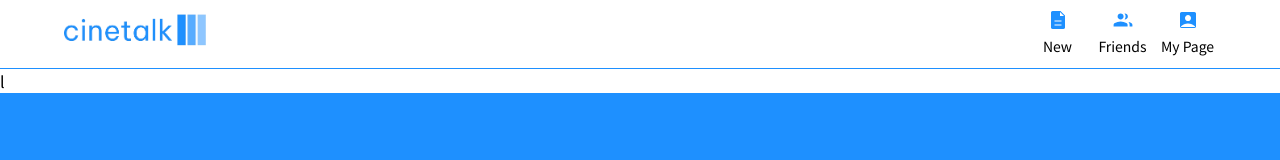
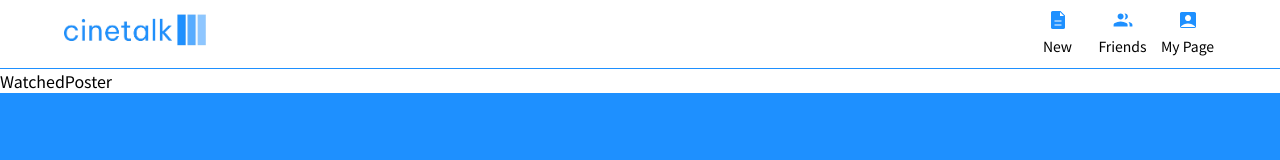
Before and after one commit to hjinn0813/cinetalk, a React (Create React App) app: page /Watched in a window 1280 px wide. Shown: the top 160 px of the page. Built offline with nearby package versions, Linux system fonts and the light colour scheme; a web font is replaced by a local one.

Commit message:
feat: 라이브러리 페이지 수정 진행중

```diff
--- a/src/components/Watched/WatchedPoster.jsx
+++ b/src/components/Watched/WatchedPoster.jsx
@@ -1,4 +1,4 @@
-// 리뷰 리스트 (포스터만 보여주기)
+// 라이브러리 (포스터만 보여주기)
 import React from 'react';
 
 export default function WatchedPoster() {
--- a/src/pages/Watched.jsx
+++ b/src/pages/Watched.jsx
@@ -1,7 +1,12 @@
 // 라이브러리 (개인의 리뷰 목록 페이지)
 
 import React from 'react';
+import WatchedPoster from '../components/Watched/WatchedPoster';
 
 export default function Watched() {
-  return <div>l</div>;
+  return (
+    <div>
+      <WatchedPoster />
+    </div>
+  );
 }
```
